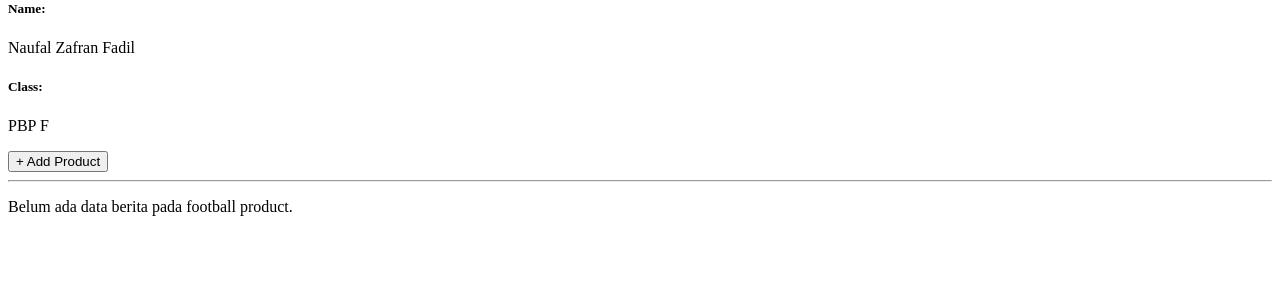
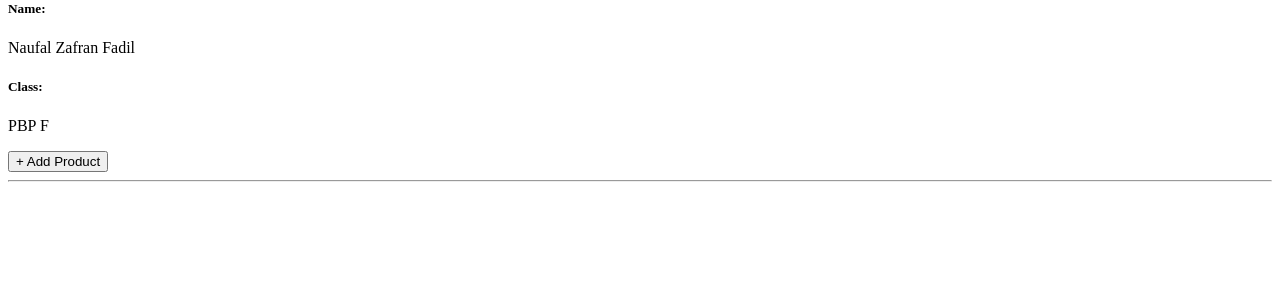
Before and after one commit to nzafranf/football-bidding, a Django app: page / in a window 1280 px wide. Shown: the part 158-458 px from the top of the page. Run offline with Django 5.2, Linux system fonts and the light colour scheme; data that the repository does not hold is empty.

Commit message:
fixing error table

```diff
--- a/main/templates/main.html
+++ b/main/templates/main.html
@@ -17,31 +17,4 @@
 
 <hr>
 
-{% if not product_list %}
-<p>Belum ada data berita pada football product.</p>
-{% else %}
-
-<!-- {% for product in product_list %}
-<div class="product-item">
-  <h2><a href="{% url 'main:show_product' product.id %}">{{ product.title }}</a></h2>
-
-  <p><b>{{ product.get_category_display }}</b>{% if product.is_featured %} |
-    <b>Featured</b>{% endif %} | <i>{{ product.created_at|date:"d M Y H:i" }}</i>
-    | Views: {{ product.product_views }}</p>
-
-  {% if product.thumbnail %}
-  <img src="{{ product.thumbnail }}" alt="thumbnail" width="150" height="100">
-  <br />
-  {% endif %}
-
-  <p>{{ product.content|truncatewords:25 }}...</p>
-
-  <p><a href="{% url 'main:show_product' product.id %}"><button>Read More</button></a></p>
-</div>
-
-<hr>
-{% endfor %} -->
-
-{% endif %}
-
 {% endblock content %}
```
